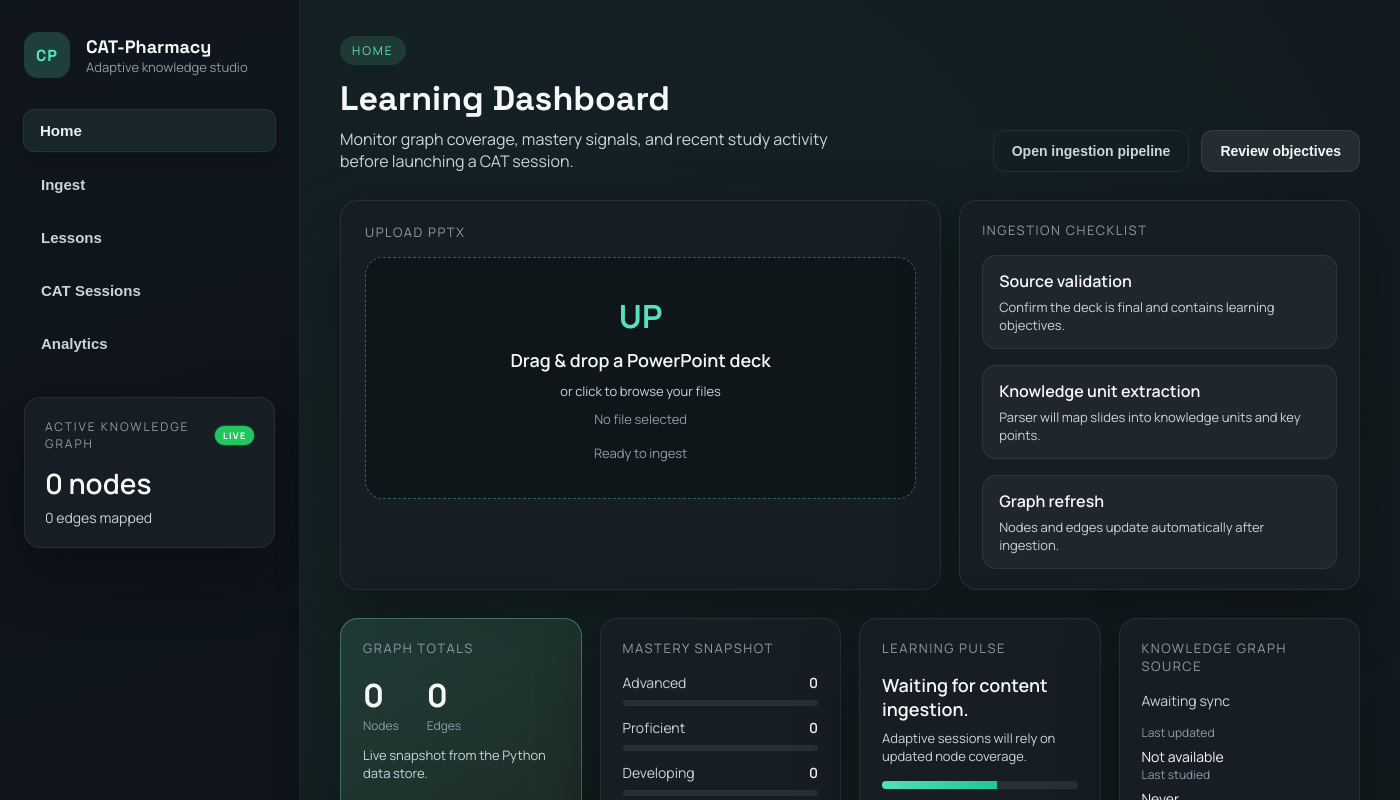
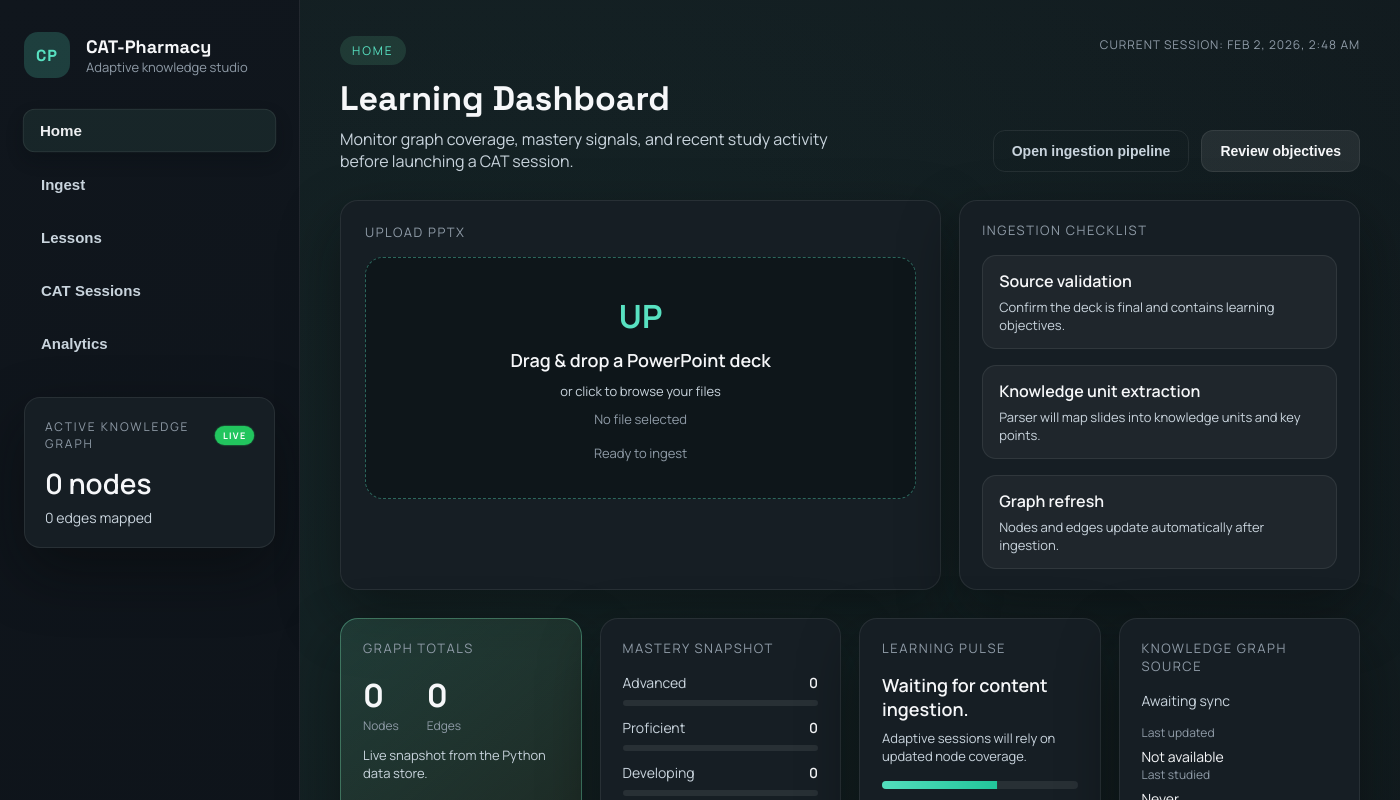
Before and after one commit to Baker-Harrison/CAT-Pharmacy, an Electron app: page src/index.html in a window 1400 px wide. Shown: the top 800 px of the page. Drawn offline with Linux system fonts and the light colour scheme; no server answers.

Commit message:
feat: add dynamic 'Current Session' date display to dashboard header

```diff
--- a/src/index.html
+++ b/src/index.html
@@ -62,6 +62,7 @@
             <button class="ghost" id="openUpload">Open ingestion pipeline</button>
             <button class="secondary">Review objectives</button>
           </div>
+          <div id="currentSessionDate" class="session-date"></div>
         </header>
 
         <section class="upload-grid" id="uploadView">
--- a/src/renderer.js
+++ b/src/renderer.js
@@ -1320,6 +1320,17 @@ function bindSidebarPageTransitions(rootDocument) {
   });
 }
 
+function setCurrentSessionDate(rootDocument) {
+  const label = rootDocument.getElementById("currentSessionDate");
+  if (!label) return;
+  const now = new Date();
+  const formatted = now.toLocaleString(undefined, {
+    dateStyle: "medium",
+    timeStyle: "short",
+  });
+  label.textContent = `Current Session: ${formatted}`;
+}
+
 if (typeof window !== "undefined" && typeof document !== "undefined") {
   const dashboard = createDashboardRenderer(document);
   const upload = createUploadRenderer(document, window.catApi, (summary) => {
@@ -1332,6 +1343,7 @@ if (typeof window !== "undefined" && typeof document !== "undefined") {
   const learning = createLearningRenderer(document, window.catApi);
   learning.initialize();
   bindSidebarPageTransitions(document);
+  setCurrentSessionDate(document);
 }
 
 if (typeof module !== "undefined" && module.exports) {
--- a/src/styles.css
+++ b/src/styles.css
@@ -245,6 +245,7 @@ button:disabled {
   justify-content: space-between;
   gap: 24px;
   align-items: flex-end;
+  position: relative;
   animation: slide-up 0.6s ease forwards;
 }
 
@@ -277,6 +278,16 @@ h1 {
 .header-actions {
   display: flex;
   gap: 12px;
+}
+
+.session-date {
+  position: absolute;
+  top: 0;
+  right: 0;
+  font-size: 12px;
+  letter-spacing: 0.08em;
+  text-transform: uppercase;
+  color: var(--text-muted);
 }
 
 .summary-grid {
@@ -1201,6 +1212,12 @@ h1 {
     align-items: flex-start;
   }
 
+  .session-date {
+    position: static;
+    margin-top: 12px;
+    letter-spacing: 0.06em;
+  }
+
   .visual-lab-header {
     flex-direction: column;
     align-items: flex-start;
```
